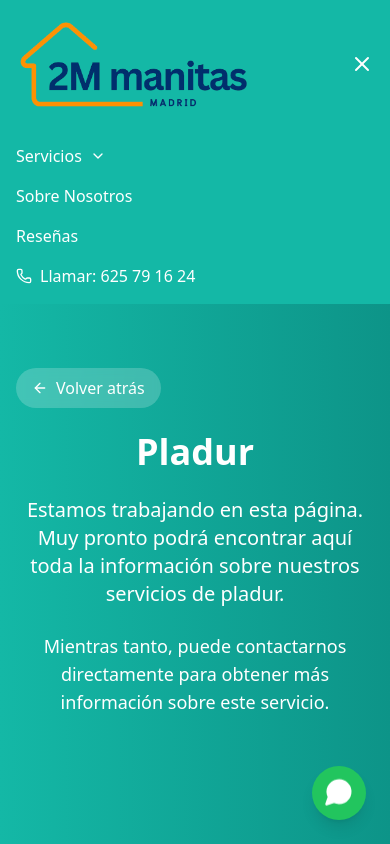
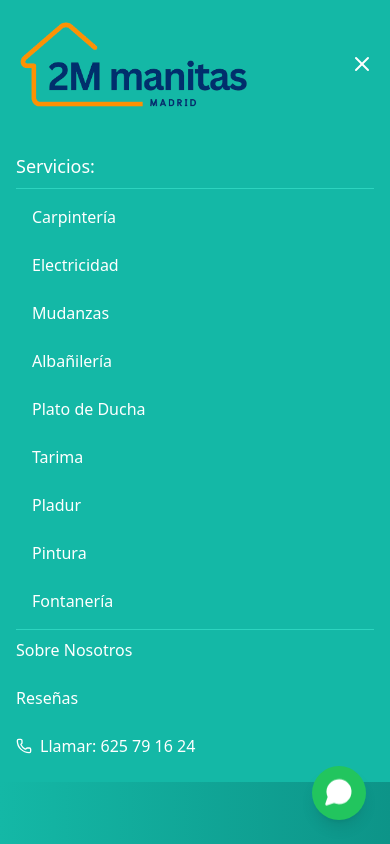
Before and after one commit to LucasOU21/2MManitasIvan, a React (Vite) app: page /pladur in a window 390 px wide. Both pictures are taken after a click on the button 362 px from the left and 63 px from the top of the page. Shown: the top 844 px of the page. Built offline with nearby package versions, Linux system fonts and the light colour scheme.

Commit message:
Updated the router root again
now should be able to redirect to other pages

```diff
--- a/src/components/Header.jsx
+++ b/src/components/Header.jsx
@@ -34,18 +34,6 @@
     };
   }, []);
 
-  // Navigate to a specific route
-  const navigateTo = (path) => {
-    window.location.href = path;
-  };
-
-  // Toggle dropdown without navigating
-  const toggleServicesDropdown = (e) => {
-    e.preventDefault();
-    e.stopPropagation();
-    setIsServicesDropdownOpen(!isServicesDropdownOpen);
-  };
-
   return (
     <>
       <header className="bg-teal-500 text-white">
@@ -67,7 +55,7 @@
               <div className="relative" ref={dropdownRef}>
                 <button
                   className="flex items-center hover:text-teal-200 focus:outline-none"
-                  onClick={toggleServicesDropdown}
+                  onClick={() => setIsServicesDropdownOpen(!isServicesDropdownOpen)}
                 >
                   Servicios
                   {isServicesDropdownOpen ?
@@ -84,10 +72,6 @@
                         key={index}
                         href={service.path}
                         className="block px-4 py-2 text-sm text-gray-700 hover:bg-teal-500 hover:text-white"
-                        onClick={(e) => {
-                          e.preventDefault();
-                          navigateTo(service.path);
-                        }}
                       >
                         {service.title}
                       </a>
@@ -117,48 +101,30 @@
         </div>
       </header>
 
-      {/* Mobile Menu */}
+      {/* Mobile Menu - Simple Version with No Nested Dropdown */}
       {isMenuOpen && (
         <div className="md:hidden bg-teal-500 text-white">
           <div className="container mx-auto px-4 py-4">
-            <nav className="flex flex-col space-y-4">
-              {/* Mobile Services Dropdown */}
-              <div>
-                <button
-                  className="flex items-center hover:text-teal-200 w-full focus:outline-none"
-                  onClick={toggleServicesDropdown}
-                >
-                  Servicios
-                  {isServicesDropdownOpen ?
-                    <ChevronUp size={16} className="ml-2" /> :
-                    <ChevronDown size={16} className="ml-2" />
-                  }
-                </button>
+            <nav className="flex flex-col space-y-2">
+              {/* No dropdown toggle - just display services heading */}
+              <div className="font-medium text-lg py-2 border-b border-teal-400">Servicios:</div>
 
-                {/* Mobile Dropdown Content */}
-                {isServicesDropdownOpen && (
-                  <div className="pl-4 mt-2 space-y-2">
+              {/* Direct list of service links - always visible in mobile menu */}
+              <div className="pl-2 space-y-2 mb-4">
                 {services.map((service, index) => (
                   <a
                     key={index}
                     href={service.path}
-                        className="block py-2 text-teal-100 hover:text-white active:text-white"
-                        onClick={(e) => {
-                          e.preventDefault();
-                          navigateTo(service.path);
-                          setIsMenuOpen(false); // Close menu after selecting
-                        }}
+                    className="block py-2 px-2 text-white hover:text-teal-200"
                   >
                     {service.title}
                   </a>
                 ))}
               </div>
-                )}
-              </div>
 
-              <a href="#about-us" className="hover:text-teal-200">Sobre Nosotros</a>
-              <a href="#reviews" className="hover:text-teal-200">Reseñas</a>
-              <a href="tel:625791624" className="hover:text-teal-200 flex items-center">
+              <a href="#about-us" className="py-2 hover:text-teal-200 border-t border-teal-400">Sobre Nosotros</a>
+              <a href="#reviews" className="py-2 hover:text-teal-200">Reseñas</a>
+              <a href="tel:625791624" className="py-2 hover:text-teal-200 flex items-center">
                 <Phone size={16} className="mr-2" />
                 Llamar: 625 79 16 24
               </a>
```
Lines whose indentation alone changed are shown as unchanged.
